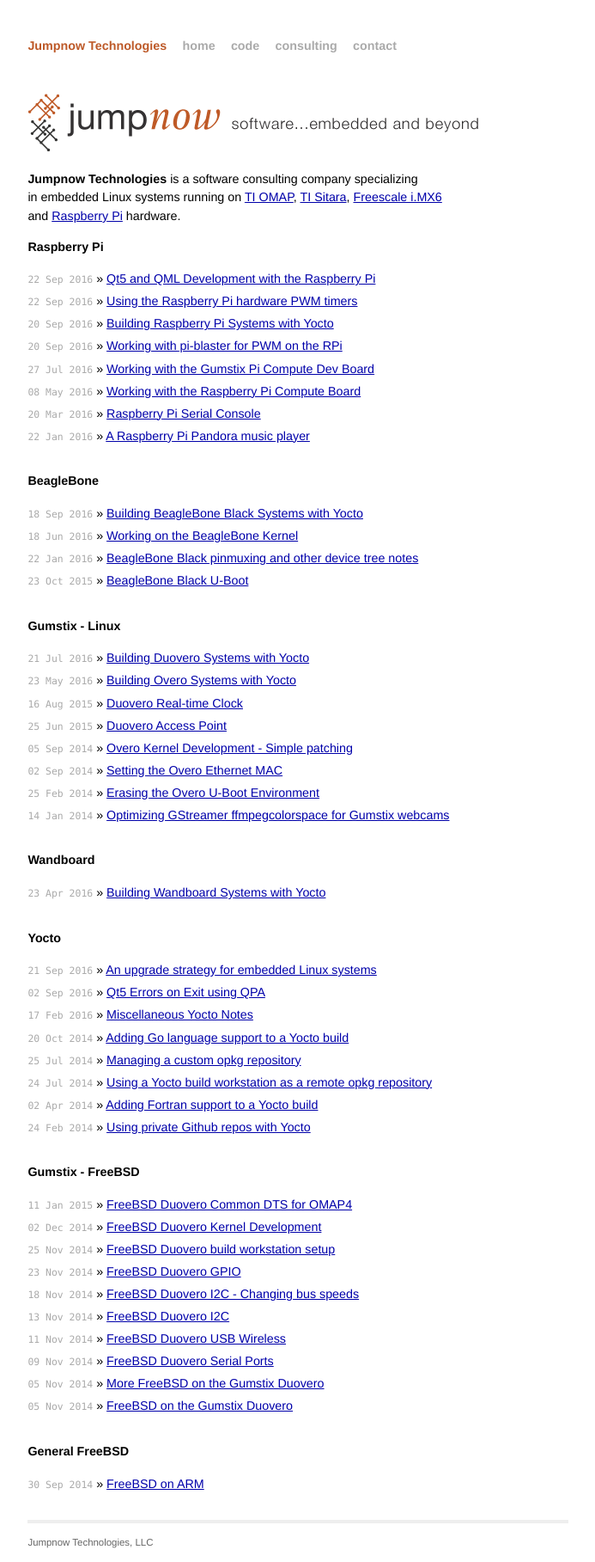
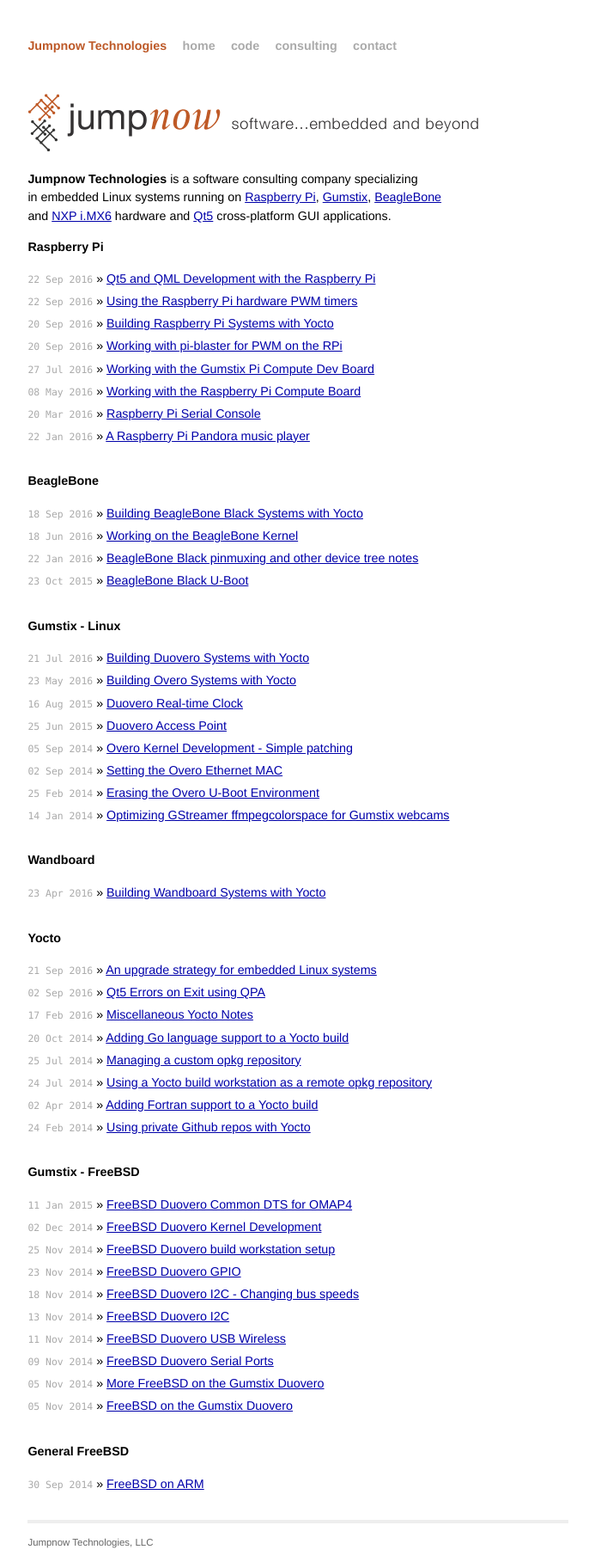
Before and after one commit to jumpnow/jumpnowtek-site, a Jekyll site: the page built from index.html, in a window 1280 px wide. Shown: the whole page at 86% size, without its empty margins (293-986 px from the left). Built offline with Jekyll 4.4.1, drawn with Linux system fonts in a browser that asks for light colours.

Commit message:
Change Freescale links to NXP

```diff
--- a/consulting/index.html
+++ b/consulting/index.html
@@ -51,7 +51,7 @@
 
 <h2>Freescale i.MX6</h2>
   <p>
-    The <a href="http://www.freescale.com/webapp/sps/site/taxonomy.jsp?code=IMX6X_SERIES">FreeScale i.MX6</a>
+    The <a href="http://www.nxp.com/products/microcontrollers-and-processors/arm-processors/i.mx-applications-processors/i.mx-6-processors:IMX6X_SERIES">NXP i.MX6</a>
     processors are based on the ARM Cortex-A9 architecture and come in single, dual and quad-core packages.
     They run Linux and are suitable for many applications ranging from robotics to multimedia.
   </p>
--- a/index.html
+++ b/index.html
@@ -7,10 +7,10 @@
   <p><img src="/assets/jumpnow-header.png" alt="jumpnow-logo"></p>
   <p>
     <b>Jumpnow Technologies</b> is a software consulting company specializing <br />
-    in embedded Linux systems running on <a href="http://processors.wiki.ti.com/index.php/OMAP">TI OMAP</a>,
-    <a href="http://processors.wiki.ti.com/index.php/Sitara_AM335x_Portal">TI Sitara</a>,
-    <a href="http://www.freescale.com/webapp/sps/site/taxonomy.jsp?code=IMX6X_SERIES">Freescale i.MX6</a> <br />
-    and <a href="http://www.raspberrypi.org">Raspberry Pi</a> hardware.
+    in embedded Linux systems running on <a href="http://www.raspberrypi.org">Raspberry Pi</a>,
+	<a href="https://www.gumstix.com/">Gumstix</a>, <a href="https://beagleboard.org">BeagleBone</a> <br />
+	and <a href="http://www.nxp.com/products/microcontrollers-and-processors/arm-processors/i.mx-applications-processors/i.mx-6-processors:IMX6X_SERIES">NXP i.MX6</a>
+    hardware and <a href="https://www.qt.io/">Qt5</a> cross-platform GUI applications.
   </p>
   <h1>Raspberry Pi</h1>
   <ul class="posts">
```
